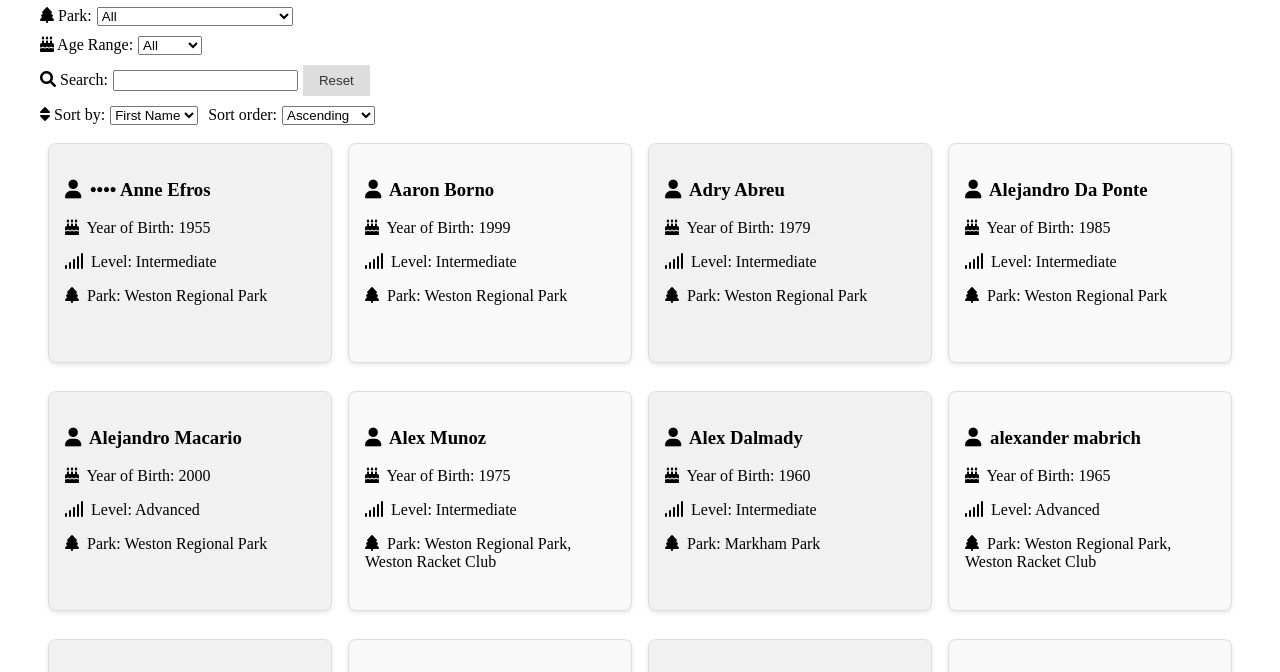
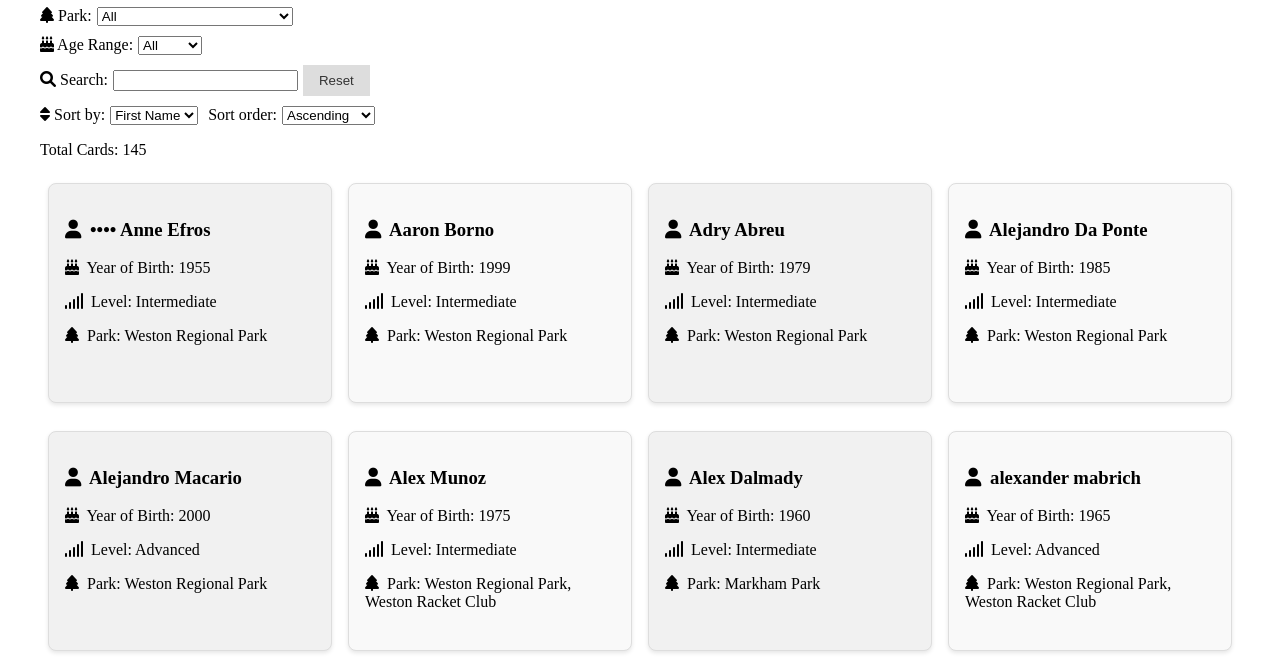
Before and after one commit to ebanux/explore, a website: page index.html in a window 1280 px wide. Shown: the part 102-774 px from the top of the page. Drawn offline with Linux system fonts and the light colour scheme.

Commit message:
add count

```diff
--- a/index.html
+++ b/index.html
@@ -72,6 +72,8 @@
         </div>
       </div>
 
+      <p id="card-count">0</p>
+
       <div id="player-grid"></div>
 
       <script src="script.js"></script>
--- a/script.js
+++ b/script.js
@@ -1,5 +1,3 @@
-document.addEventListener('DOMContentLoaded', function () {
-
 const players = [
     {
         "id": "115",
@@ -1308,7 +1306,11 @@ document.addEventListener('DOMContentLoaded', function () {
     }
 ];
 
+document.addEventListener('DOMContentLoaded', function () {
+
     const playerGrid = document.getElementById('player-grid');
+    // Update card count
+    const cardCountElement = document.getElementById('card-count');
 
     // Function to generate the player cards
     function generatePlayerCards() {
@@ -1342,6 +1344,8 @@ document.addEventListener('DOMContentLoaded', function () {
             players.reverse();
         }
 
+        let playerCount = 0;
+
         players.forEach(function (player) {
             const firstName = player.first_name.toLowerCase();
             const lastName = player.last_name.toLowerCase();
@@ -1366,9 +1370,15 @@ document.addEventListener('DOMContentLoaded', function () {
               <p><i class="fas fa-tree"></i> Park: ${park}</p>
             `;
                 playerGrid.appendChild(card);
+                playerCount++;
             }
         });
+
+        cardCountElement.textContent = `Total Cards: ${playerCount}`;
+
+        return playerCount;
     }
+
 
     function invalidYearOfBirth(age) {
         const currentYear = new Date().getFullYear();
@@ -1397,6 +1407,9 @@ document.addEventListener('DOMContentLoaded', function () {
         }
     }
 
+    // Call the function initially
+    // updateCardCount();
+
     // Event listener for filter change
     const filterSelectLevel = document.getElementById('filter-level');
     filterSelectLevel.addEventListener('change', generatePlayerCards);
@@ -1421,7 +1434,7 @@ document.addEventListener('DOMContentLoaded', function () {
         document.getElementById("filter-level").value = "All";
         document.getElementById("filter-park").value = "All";
         document.getElementById("filter-age").value = "All";
+        generatePlayerCards(); // Update this with your filtering logic
 
-        generatePlayerCards();
     });
 });
```
Lines whose indentation alone changed are shown as unchanged.
